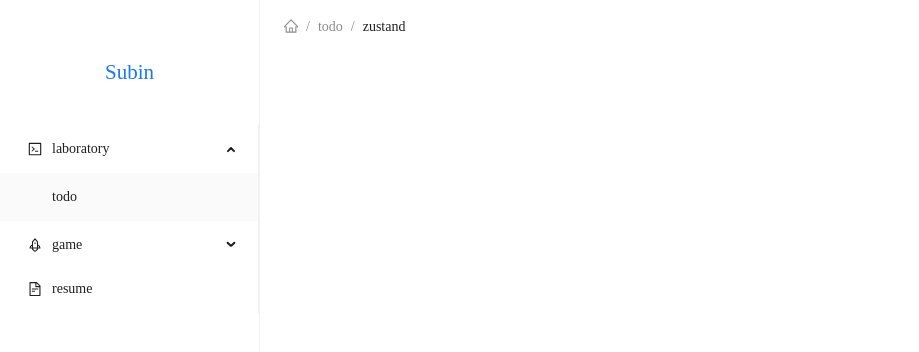
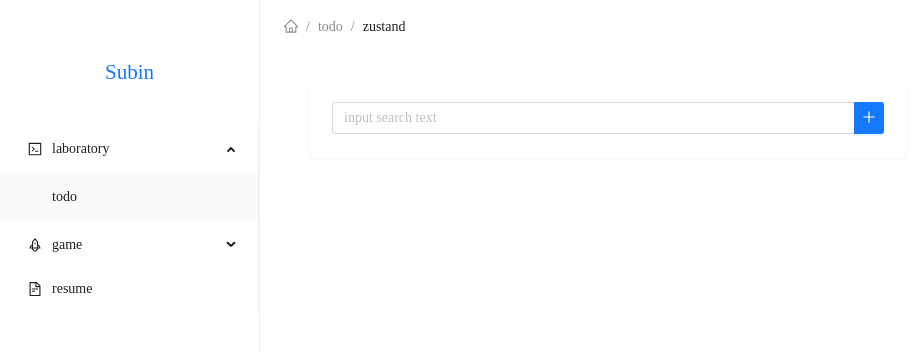
Before and after one commit to soob1008/sketchbook, a React (Create React App) app: page /todo/zustand in a window 1280 px wide. Shown: the top 352 px of the page, without its empty margins (0-919 px from the left). Built offline with nearby package versions, Linux system fonts and the light colour scheme; a web font is replaced by a local one.

Commit message:
feat: zustand todo 리스트 추가

```diff
--- a/package.json
+++ b/package.json
@@ -22,7 +22,8 @@
     "react-router-dom": "^6.21.2",
     "react-scripts": "5.0.1",
     "typescript": "^4.9.5",
-    "web-vitals": "^2.1.4"
+    "web-vitals": "^2.1.4",
+    "zustand": "^4.5.0"
   },
   "scripts": {
     "start": "react-scripts start",
--- a/src/App.tsx
+++ b/src/App.tsx
@@ -14,7 +14,8 @@ import Tetris1Page from "./pages/tetris/Tetris1Page";
 import TodoListPage from "./pages/todo/TodoListPage";
 import TodoReduxPage from "./pages/todo/TodoReduxPage";
 import { Provider } from "react-redux";
-import { reduxStore } from "./store/redux";
+import { reduxStore } from "./components/todo/redux/store";
+import TodoZustandPage from "./pages/todo/TodoZustandPage";
 
 const px2rem = px2remTransformer({
   rootValue: 10, // 32px = 1rem; @default 16
@@ -33,6 +34,7 @@ function App() {
                   <Route path="/" element={<HomePage />} />
                   <Route path="/todo" element={<TodoListPage />} />
                   <Route path="/todo/redux" element={<TodoReduxPage />} />
+                  <Route path="/todo/zustand" element={<TodoZustandPage />} />
                   <Route path="/tetris" element={<TetrisListPage />} />
                   <Route path="/tetris/1" element={<Tetris1Page />} />
                   <Route path="/resume" element={<ResumePage />} />
--- a/src/store/redux.ts
+++ b/src/components/todo/redux/store.ts
@@ -1,5 +1,5 @@
 import { configureStore } from "@reduxjs/toolkit";
-import { todoSlice } from "../components/todo/redux/todoSlice";
+import { todoSlice } from "./todoSlice";
 
 export const reduxStore = configureStore({
   reducer: {
--- a/src/components/todo/redux/todoSlice.ts
+++ b/src/components/todo/redux/todoSlice.ts
@@ -1,5 +1,5 @@
 import { createSlice } from "@reduxjs/toolkit";
-import { RootState } from "../../../store/redux";
+import { RootState } from "./store";
 
 export type TodoData = {
   id: number;
--- /dev/null
+++ b/src/components/todo/zustand/Todo.tsx
@@ -0,0 +1,70 @@
+import { Button, Card, Divider, Flex, Space } from "antd";
+import { Input } from "antd";
+import { PlusOutlined } from "@ant-design/icons";
+import React, { ChangeEvent, KeyboardEvent, useState } from "react";
+import { TodoData, useTodoStore } from "./store";
+import TodoList from "./TodoList";
+
+const Todo = () => {
+  const [text, setText] = useState("");
+  const { todos, insert } = useTodoStore();
+
+  const onChangeText = (e: ChangeEvent<HTMLInputElement>) => {
+    setText(e.target.value);
+  };
+  const onAdd = () => {
+    if (text.trim() === "") {
+      return alert("todo를 작성해주세요.");
+    }
+
+    insert({
+      id: Date.now(),
+      text,
+      completed: false,
+    });
+    setText("");
+  };
+
+  const onAddKeyPress = (e: KeyboardEvent<HTMLInputElement>) => {
+    if (e.key === "Enter") {
+      onAdd();
+    }
+  };
+
+  return (
+    <Card bordered={false} style={{ width: 600 }}>
+      <Flex align={"center"}>
+        <Input
+          placeholder="input search text"
+          onChange={onChangeText}
+          onKeyPress={onAddKeyPress}
+          value={text}
+          style={{
+            borderRadius: "3px 0 0 3px",
+            borderRight: "none",
+          }}
+        />
+        <Button
+          type="primary"
+          size={"middle"}
+          icon={<PlusOutlined />}
+          onClick={onAdd}
+          style={{
+            borderRadius: "0 3px 3px 0",
+          }}
+        />
+      </Flex>
+      <Space
+        direction="vertical"
+        size="middle"
+        style={{ width: "100%", marginTop: "20px" }}
+      >
+        {todos.map((todo: TodoData) => (
+          <TodoList key={todo.id} todo={todo} />
+        ))}
+      </Space>
+    </Card>
+  );
+};
+
+export default Todo;
--- /dev/null
+++ b/src/components/todo/zustand/TodoList.tsx
@@ -0,0 +1,67 @@
+import React, { ChangeEvent, useState } from "react";
+import { Button, Checkbox, Flex, Space, Typography, Input } from "antd";
+import type { CheckboxChangeEvent } from "antd/es/checkbox";
+import { EditOutlined, CheckOutlined, DeleteOutlined } from "@ant-design/icons";
+
+import { TodoData, useTodoStore } from "./store";
+
+type Todo = {
+  todo: TodoData;
+};
+
+const { Text } = Typography;
+const TodoList = ({ todo }: Todo) => {
+  const { text, completed } = todo;
+  const { remove, update } = useTodoStore();
+  const [checked, setChecked] = useState(completed);
+  const [isEditing, setIsEditing] = useState(false);
+  const [editText, setEditText] = useState(text);
+  const onComplete = (e: CheckboxChangeEvent) => {
+    setChecked(e.target.checked);
+
+    update({ ...todo, completed: e.target.checked });
+  };
+
+  const onUpdate = () => {
+    setIsEditing(!isEditing);
+
+    if (isEditing) {
+      update({
+        ...todo,
+        text: editText,
+      });
+    }
+  };
+
+  const onChangeText = (e: ChangeEvent<HTMLInputElement>) => {
+    setEditText(e.target.value);
+  };
+
+  const onRemove = () => {
+    remove({
+      ...todo,
+      id: todo.id,
+    });
+  };
+
+  return (
+    <Flex flex={1} align={"center"} justify={"space-between"}>
+      <Checkbox onChange={onComplete}>
+        {isEditing ? (
+          <Input defaultValue={text} onChange={onChangeText} />
+        ) : (
+          <Text delete={checked}>{text}</Text>
+        )}
+      </Checkbox>
+      <Space>
+        <Button
+          icon={isEditing ? <CheckOutlined /> : <EditOutlined />}
+          onClick={onUpdate}
+        />
+        <Button icon={<DeleteOutlined />} onClick={onRemove} />
+      </Space>
+    </Flex>
+  );
+};
+
+export default TodoList;
--- /dev/null
+++ b/src/components/todo/zustand/store.ts
@@ -0,0 +1,38 @@
+import { create } from "zustand";
+
+export type TodoData = {
+  id: number;
+  text: string;
+  completed: boolean;
+};
+
+interface TodoState {
+  todos: TodoData[];
+  insert: (action: TodoData) => void;
+  remove: (action: TodoData) => void;
+  update: (action: TodoData) => void;
+}
+
+export const useTodoStore = create<TodoState>((set) => ({
+  todos: [],
+  insert: (action) =>
+    set((state) => ({
+      todos: [action, ...state.todos],
+    })),
+  remove: (action: TodoData) =>
+    set((state) => ({
+      todos: state.todos.filter((todo) => todo.id !== action.id),
+    })),
+  update: (action: TodoData) =>
+    set((state) => ({
+      todos: (state.todos = state.todos.map((todo) =>
+        todo.id === action.id
+          ? {
+              ...todo,
+              text: action.text,
+              completed: action.completed,
+            }
+          : todo,
+      )),
+    })),
+}));
--- a/src/hooks/redux.ts
+++ b/src/hooks/redux.ts
@@ -1,5 +1,5 @@
 import { TypedUseSelectorHook, useDispatch, useSelector } from "react-redux";
-import { AppDispatch, RootState } from "../store/redux";
+import { AppDispatch, RootState } from "../components/todo/redux/store";
 
 // Use throughout your app instead of plain `useDispatch` and `useSelector`
 export const useAppDispatch: () => AppDispatch = useDispatch;
--- a/src/pages/todo/TodoListPage.tsx
+++ b/src/pages/todo/TodoListPage.tsx
@@ -4,6 +4,13 @@ const TodoListPage = () => {
   return (
     <ListTable
       data={[
+        {
+          key: "todo_zustand",
+          title: "zustand를 이용한 todo",
+          link: "/todo/zustand",
+          skill: ["zustand"],
+          date: "2024-02-05",
+        },
         {
           key: "todo_redux",
           title: "리덕스 툴킷을 이용한 todo",
--- /dev/null
+++ b/src/pages/todo/TodoZustandPage.tsx
@@ -0,0 +1,7 @@
+import Todo from "../../components/todo/zustand/Todo";
+
+const TodoReduxPage = () => {
+  return <Todo />;
+};
+
+export default TodoReduxPage;
```
Also changed, not shown: .aws/sketchbook-td.json (renamed from sketchbook-td.json), 1 other file (tests, documents, lock files or other folders).
